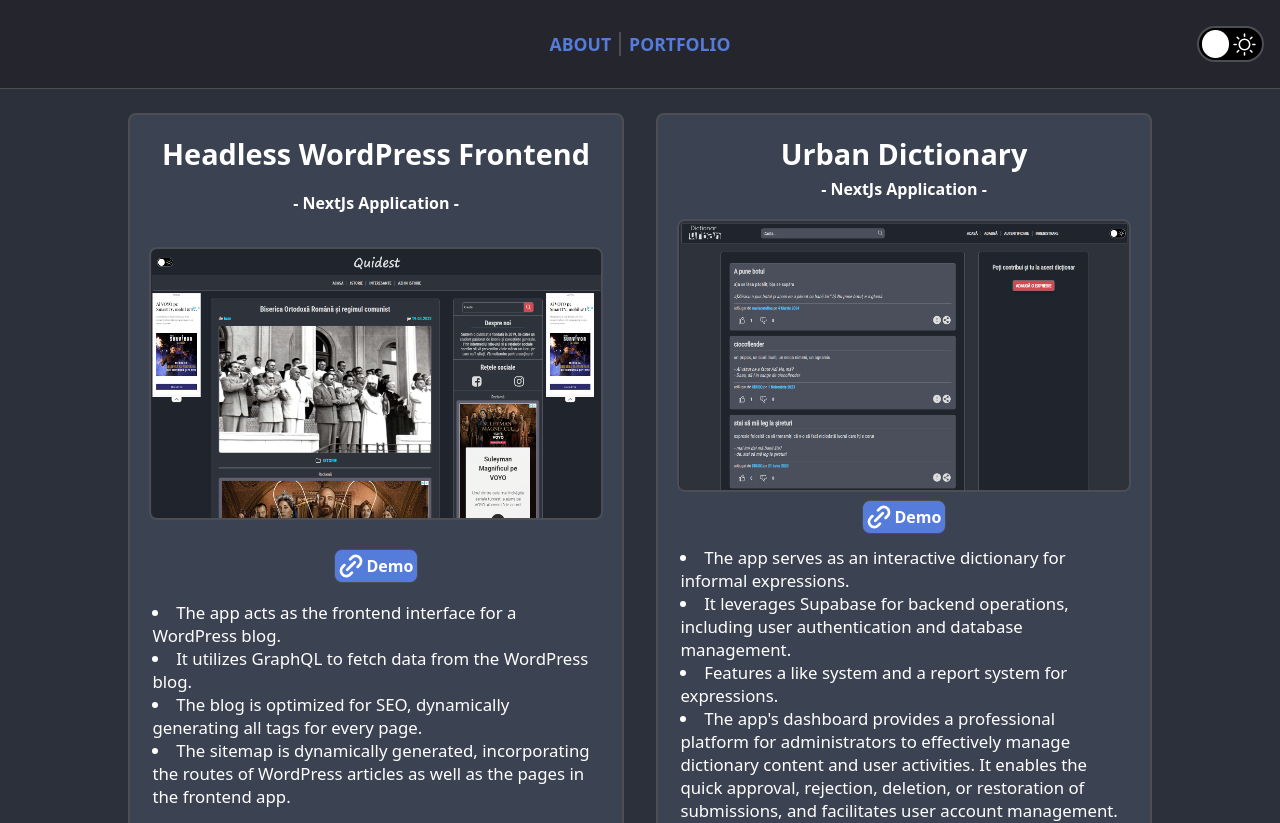
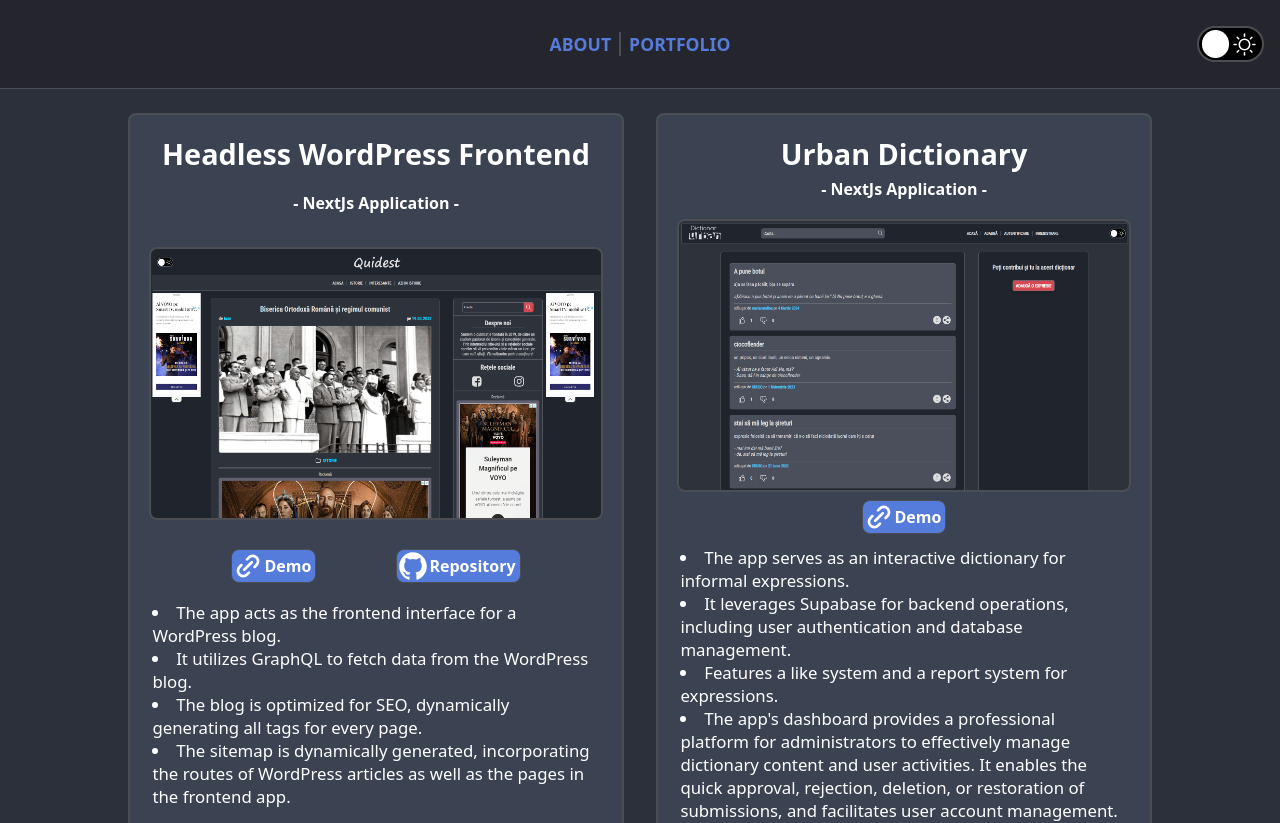
Before and after one commit to ioancruso/portfolio, a Next.js app: page /projects in a window 1280 px wide. Shown: the top 823 px of the page. Built offline with nearby package versions, Linux system fonts and the light colour scheme; no server answers.

Commit message:
- updated CV and projects descriptions

```diff
--- a/app/page.tsx
+++ b/app/page.tsx
@@ -35,7 +35,7 @@ export default function Home() {
 					<div className={styles.socials}>
 						<div className={styles.list}>
 							<a
-								href="/MY_CV.pdf"
+								href="/CV.pdf"
 								target="_blank"
 								className={styles.socialsButton}
 								rel="noopener noreferrer nofollow"
--- a/data/projects.json
+++ b/data/projects.json
@@ -6,6 +6,7 @@
 		"description": "The app acts as the frontend interface for a WordPress blog.///It utilizes GraphQL to fetch data from the WordPress blog.///The blog is optimized for SEO, dynamically generating all tags for every page.///The sitemap is dynamically generated, incorporating the routes of WordPress articles as well as the pages in the frontend app.",
 		"about": {
 			"demo": "https://quidest.ro/",
+			"repository": "https://github.com/ioancruso/blog",
 			"screenshot": "blog.png"
 		}
 	},
```
Also changed, not shown: 2 other files (tests, documents, lock files or other folders).
